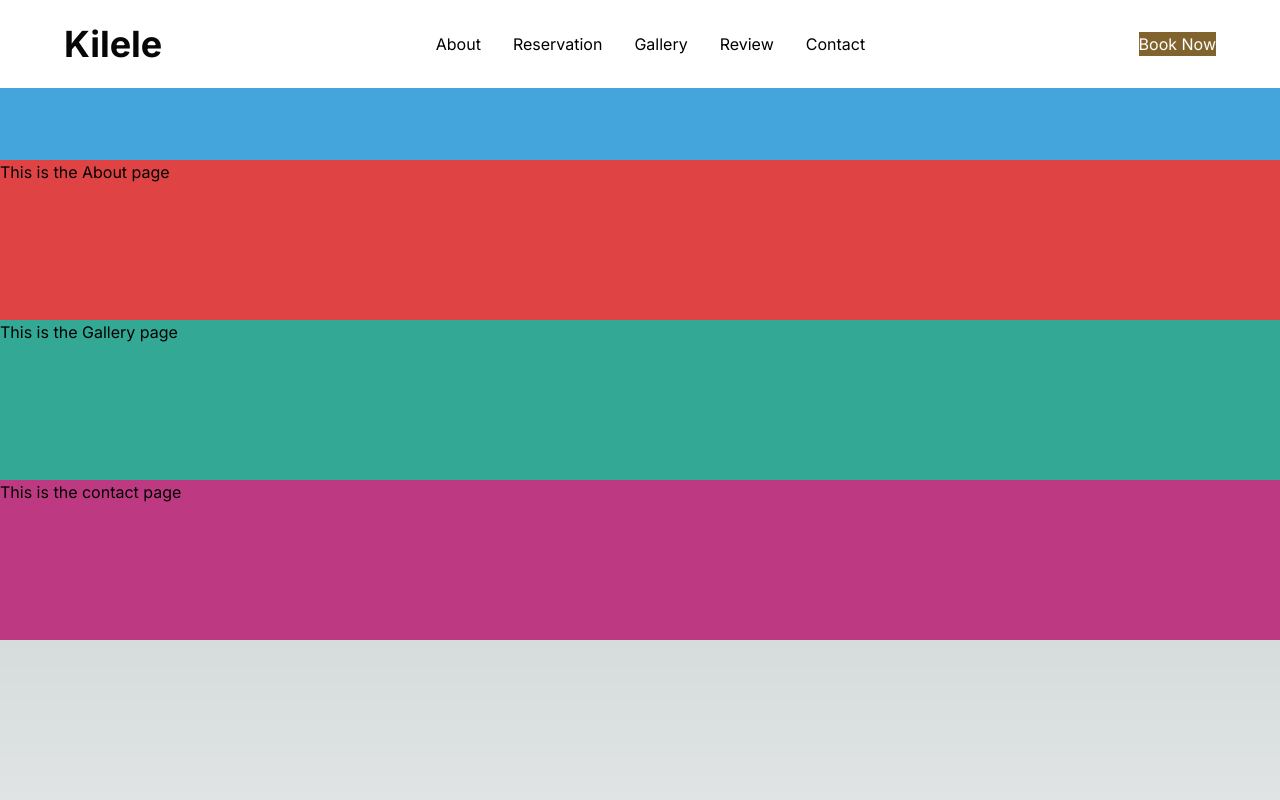
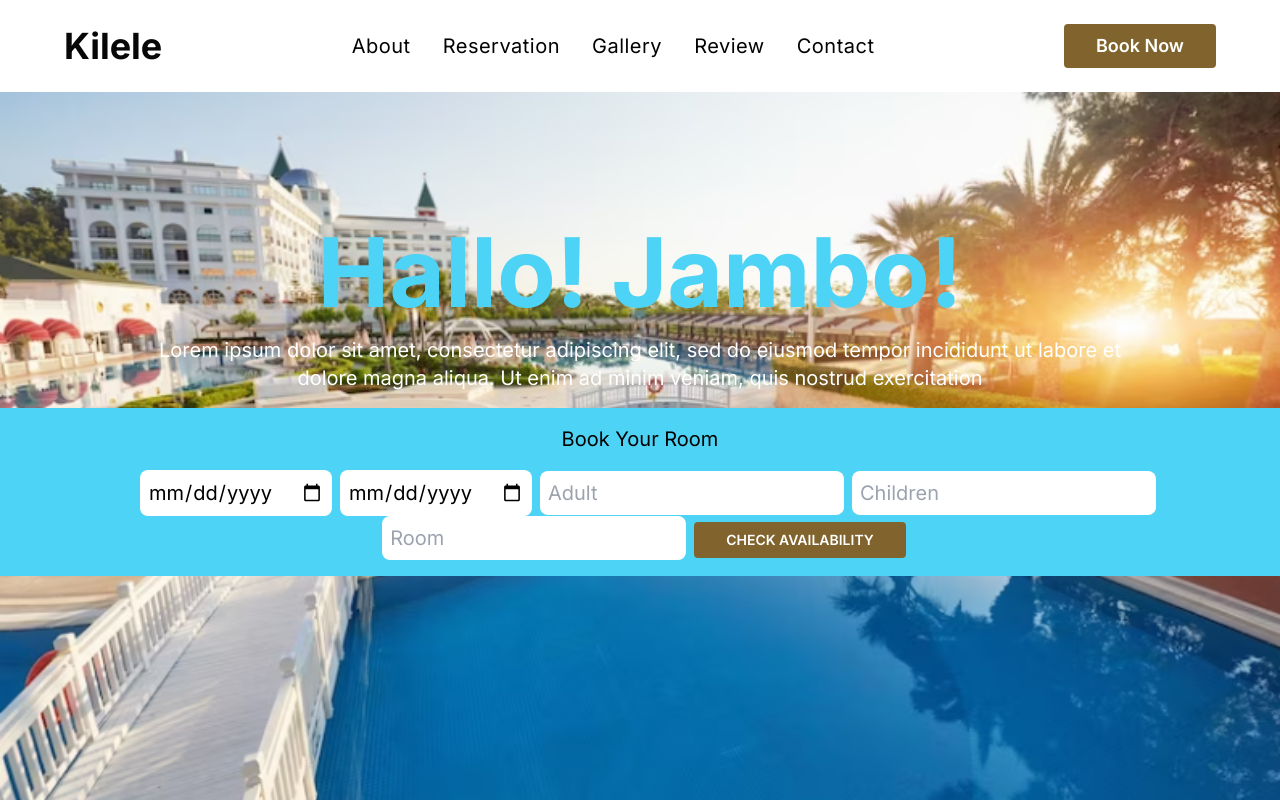
Before and after one commit to felixDev22/Kilele-Hotel-R, a Next.js app: page / in a window 1280 px wide. Built offline with nearby package versions, Linux system fonts and the light colour scheme.

Commit message:
Update dependecies, fix tsx errors

```diff
--- a/src/app/about/about.tsx
+++ /dev/null
@@ -1,10 +0,0 @@
-
-export const About = () => {
-  return (
-    <main>
-      <section className="bg-[#e04343] w-full h-40">
-        <h1>This is the About page</h1>
-      </section>
-    </main>
-  );
-}
--- /dev/null
+++ b/src/app/about/page.tsx
@@ -0,0 +1,9 @@
+
+
+export default function About() {
+  return (
+      <div className="bg-[#33358a] h-full w-full align-middle justify-center">
+        <h1>is the about page</h1>
+      </div>
+  );
+};
--- /dev/null
+++ b/src/app/booking/Booking.tsx
@@ -0,0 +1,49 @@
+
+
+export const Booking = () => {
+  return (
+    <>
+      <div className="flex-col bg-[#4dd3f5] w-80vw py-4 px-4">
+        <h2 className="text-var-[#81642d] pb-4">
+          Book <span> Your Room</span>
+        </h2>
+
+        <div className="form grid">
+          <form className="flex-col md:flex-row lg:flex-row space-y-6 md:space-y-0 lg:space-y-0 md:space-x-2 lg:space-x-2">
+            <input
+              type="date"
+              placeholder="Arrival Date"
+              className="w-full md:w-auto lg:w-auto"
+            />
+            <input
+              type="date"
+              placeholder="Departure Date"
+              className="w-full md:w-auto lg:w-auto"
+            />
+            <input
+              type="number"
+              placeholder="Adult"
+              className="w-full md:w-auto lg:w-auto"
+            />
+            <input
+              type="number"
+              placeholder="Children"
+              className="w-full md:w-auto lg:w-auto"
+            />
+            <input
+              type="number"
+              placeholder="Room"
+              className="w-full md:w-auto lg:w-auto"
+            />
+            <button
+              type="submit"
+              value="CHECK AVAILABILITY"
+              className="btn bg-[#81642d] text-white ml-4 md:text-sm">
+              CHECK AVAILABILITY
+            </button>
+          </form>
+        </div>
+      </div>
+    </>
+  );
+};
--- a/src/app/globals.css
+++ b/src/app/globals.css
@@ -1,27 +1,39 @@
+@import url('https://fonts.googleapis.com/css2?family=Raleway:wght@100;200;300;400;500;600;700;800&display=swap');
+
 @tailwind base;
 @tailwind components;
 @tailwind utilities;
 
-:root {
-  --foreground-rgb: 0, 0, 0;
-  --background-start-rgb: 214, 219, 220;
-  --background-end-rgb: 255, 255, 255;
-}
-
 @media (prefers-color-scheme: dark) {
   :root {
-    --foreground-rgb: 255, 255, 255;
+    --primary-clr: #81642d;
+    --secondary-clr: #4dd3f5;
     --background-start-rgb: 0, 0, 0;
     --background-end-rgb: 0, 0, 0;
   }
 }
 
 body {
-  color: rgb(var(--foreground-rgb));
-  background: linear-gradient(
-      to bottom,
-      transparent,
-      rgb(var(--background-end-rgb))
-    )
-    rgb(var(--background-start-rgb));
+  scroll-behavior: smooth;
+  font-family: 'Raleway', sans-serif;
+  box-sizing: border-box;
 }
+
+h2{
+  font-weight: 400;
+  font-size: 20px;
+}
+
+
+@layer components {
+  .navLink {
+    @apply cursor-pointer text-sm md:text-xl lg:text-xl md:tracking-wide text-[#020202] transition duration-[0.5s];
+  }
+  .btn {
+    @apply cursor-pointer flex-row items-center gap-x-3 rounded px-5 py-2 text-sm font-semibold hover:opacity-80 transition-all md:px-8 md:text-lg;
+  }
+  input {
+      @apply w-40 ml-4 p-2 text-sm md:text-xl rounded-lg;
+
+  }
+}
--- a/src/app/header/Header.tsx
+++ b/src/app/header/Header.tsx
@@ -1,7 +1,11 @@
+
+import Link from "next/link";
+
+
 
 export const Header = () => {
   return (
-    <header className="bg-white w-full fixed top-0 left-0 px-6 py-6 transition-all lg:px-16 lg:py-6 z-10">
+    <header className="bg-white w-full fixed top-0 left-0 px-6 py-6 lg:px-16 lg:py-6 z-10">
       <div className="flex items-center justify-between space-x-2 md:space-x-10">
         <div>
           <h2 className="logo font-bold text-[#070707] text-4xl">Kilele</h2>
@@ -9,29 +13,29 @@ export const Header = () => {
         <div className="ml-auto">
           <ul className="hidden md:flex space-x-8">
             <li className="navLink hover:text-[#4dd3f5] hover:font-bold">
-              <a href="/about" aria-label="About">
+              <Link href="/about" aria-label="About">
                 About
-              </a>
+              </Link>
             </li>
             <li className="navLink hover:text-[#4dd3f5] hover:font-bold">
-              <a href="/reservation" aria-label="Reservation">
+              <Link href="/reservation" aria-label="Reservation">
                 Reservation
-              </a>
+              </Link>
             </li>
             <li className="navLink hover:text-[#4dd3f5] hover:font-bold">
-              <a href="/gallery" aria-label="Gallery">
+              <Link href="/gallery" aria-label="Gallery">
                 Gallery
-              </a>
+              </Link>
             </li>
             <li className="navLink hover:text-[#4dd3f5] hover:font-bold">
-              <a href="/review" aria-label="Review">
+              <Link href="/review" aria-label="Review">
                 Review
-              </a>
+              </Link>
             </li>
             <li className="navLink hover:text-[#4dd3f5] hover:font-bold">
-              <a href="/contact" aria-label="Contact">
+              <Link href="/contact" aria-label="Contact">
                 Contact
-              </a>
+              </Link>
             </li>
           </ul>
         </div>
--- a/src/app/hero/hero.tsx
+++ b/src/app/hero/hero.tsx
@@ -1,7 +1,29 @@
+import Image from 'next/image';
+import { Booking } from '../booking/Booking';
+
+
 export const Hero = () => {
   return (
-    <section>
-      <div className="bg-[#44a5dd] w-full h-40">This is the hero page</div>
-    </section>
+    <>
+      <section className="w-full h-90vh">
+        <Image
+          src="/assets/image2.png"
+          alt="image"
+          objectFit="cover"
+          layout='fill'
+        />
+        <div className="absolute text-center inset-0 flex flex-col items-center justify-center">
+          <h1 className="text-6xl md:text-8xl lg:text-8xl text-[#4dd3f5] font-bold ">
+            Hallo! Jambo!
+          </h1>
+          <p className="text-lg md:text-xl md:mx-24 max-w-6xl px-12 py-4 text-[#fff] ">
+            Lorem ipsum dolor sit amet, consectetur adipiscing elit, sed do
+            eiusmod tempor incididunt ut labore et dolore magna aliqua. Ut enim
+            ad minim veniam, quis nostrud exercitation
+          </p>
+          <Booking />
+        </div>
+      </section>
+    </>
   );
 };
--- a/src/app/page.tsx
+++ b/src/app/page.tsx
@@ -1,15 +1,15 @@
-import { About } from "./about/about";
+
 import { Contact } from "./contact/contact";
 import { Gallery } from "./gallery/gallery";
 import { Hero } from "./hero/hero";
 
 export default function Home() {
   return (
-    <main>
+    <main className="overflow-y-scroll">
       <Hero />
-      <About />
+
       <Gallery />
       <Contact />
     </main>
   );
-};
+}
```
Also changed, not shown: package.json (+13 -12 lines), tsconfig.json (+26 -10 lines), 1 other file (tests, documents, lock files or other folders).
